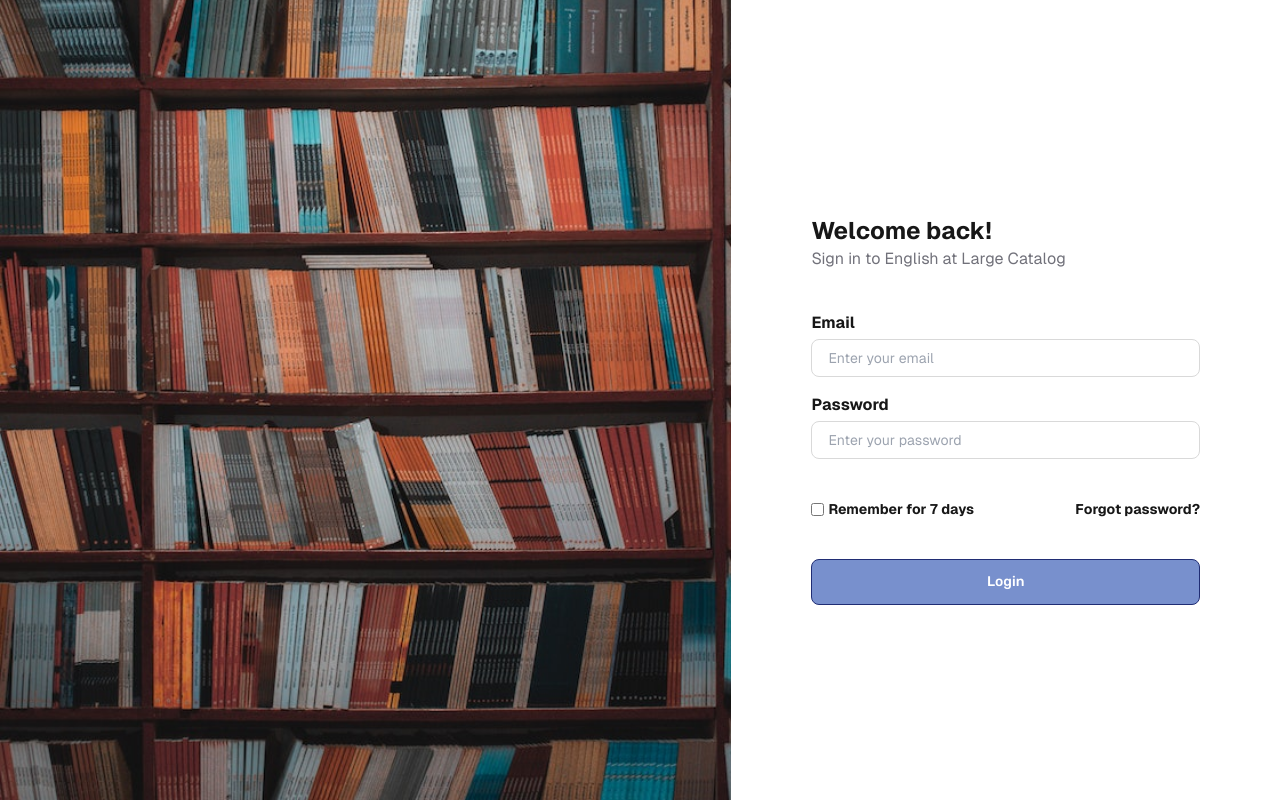
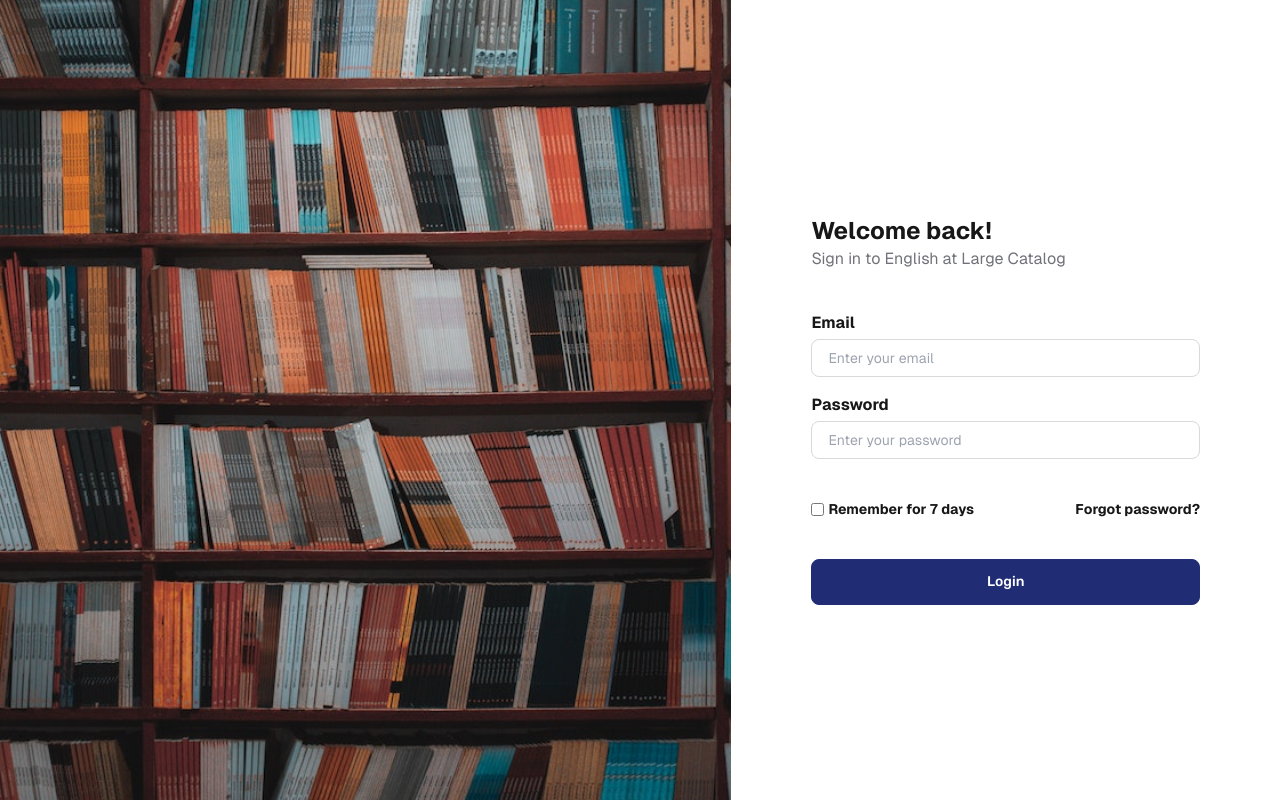
Before and after one commit to JumboCode/english-at-large, a Next.js app: page /login in a window 1280 px wide. Built offline with nearby package versions, Linux system fonts and the light colour scheme; no server answers.

Commit message:
ui fixes: login/signup flow, logout, wording changes

```diff
--- a/src/components/Details.tsx
+++ b/src/components/Details.tsx
@@ -37,13 +37,13 @@ const BookDetail = (props: DetailProps) => {
         <div className={`relative text-gray-500 mr-4 ${altWidth}`}>Release</div>
         <div className={`relative text-gray-500 mr-4 ${altWidth}`}>Copies</div>
         <div className={`relative text-gray-500 mr-4 ${altWidth}`}>
-          Page Numbers
+          No of Pages
         </div>
       </div>
       <div className={`${lineSpacing} ${verticalSpacing} ${fontSize}`}>
         <div className={`relative ${altWidth}`}>{isbn}</div>
         <div className={`relative ${altWidth}`}>{publisher}</div>{" "}
-        <div className={`relative`}>{releaseDate}</div>
+        <div className={`relative`}>{`${releaseDate ?? "1/1/1900"}`} </div>
         <div className={`relative ${altWidth}`}>{copies}</div>
         <div className={`relative ${altWidth}`}>{numPages}</div>
       </div>
--- a/src/components/NavBar.tsx
+++ b/src/components/NavBar.tsx
@@ -119,13 +119,13 @@ const NavBar = () => {
             {user?.name}
           </p>
 
-          <div className="absolute hidden bg-grey-200 group-hover:block min-w-[200px]">
-            <div className="p-3 mt-1 bg-white rounded-md w-20">
+          <div className="absolute hidden bg-grey-200 group-hover:block min-w-[100px] shadow-md">
+            <div className="p-1 mt-1 bg-white rounded-md">
               <div className="dropdown-menu font-[family-name:var(--font-rubik)] whitespace-nowrap">
-                <ul className="pb-2">
+                <ul>
                   <button
                     onClick={handleSignOut}
-                    className="dropdown-item cursor-pointer w-full text-left hover:bg-gray-100 px-2 py-1 rounded"
+                    className="dropdown-item cursor-pointer w-full text-center hover:bg-gray-100 px-2 py-1 rounded"
                   >
                     Logout
                   </button>
--- a/src/components/SuccessfulSignup.tsx
+++ b/src/components/SuccessfulSignup.tsx
@@ -2,13 +2,11 @@
 
 import CheckIcon from "@/assets/icons/Check";
 import CommonButton from "@/components/common/button/CommonButton";
-import { useRouter } from "next/navigation";
 
 const SuccessfulSignUp = () => {
-  const router = useRouter();
   const handleClick = (event: Event) => {
     event.preventDefault();
-    router.push("/login");
+    window.location.href = "/dashboard";
   };
   return (
     <div>
@@ -25,7 +23,7 @@ const SuccessfulSignUp = () => {
           </p>
 
           <CommonButton
-            label="Go to login"
+            label="Continue"
             onClick={() => handleClick}
             altStyle="border-dark-blue bg-[#202D74] hover:bg-[#202D74]/80 place-self-center"
             altTextStyle="text-white font-bold"
--- a/src/components/auth/LoginForm.tsx
+++ b/src/components/auth/LoginForm.tsx
@@ -21,11 +21,6 @@ const LoginForm = () => {
       router.replace("/dashboard");
     }
   }, [isSignedIn, router]);
-
-  const invalidInputs = useMemo(() => {
-    // Validate email and password
-    return !email.trim() || !password.trim();
-  }, [email, password]);
 
   const handleRememberChange = () => {
     setRemember((prev) => !prev);
@@ -105,10 +100,8 @@ const LoginForm = () => {
         onClick={handleLogin}
         label={isLoading ? "Logging in..." : "Login"}
         altTextStyle="text-white"
-        altStyle={`${
-          invalidInputs ? "bg-light-blue" : "bg-dark-blue"
-        } mt-10 w-full`}
-        disabled={isLoading || invalidInputs}
+        altStyle={`${"bg-dark-blue"} mt-10 w-full`}
+        disabled={isLoading}
         type="submit"
       />
     </>
```
